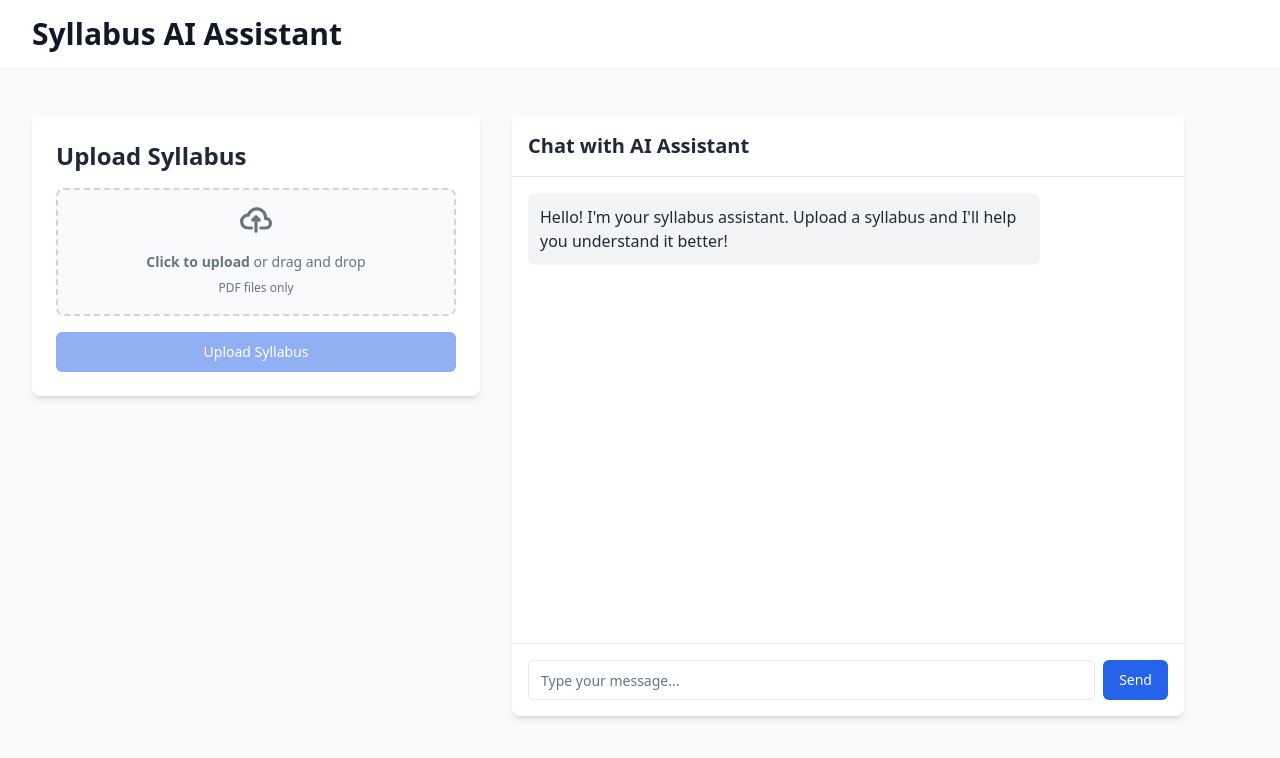
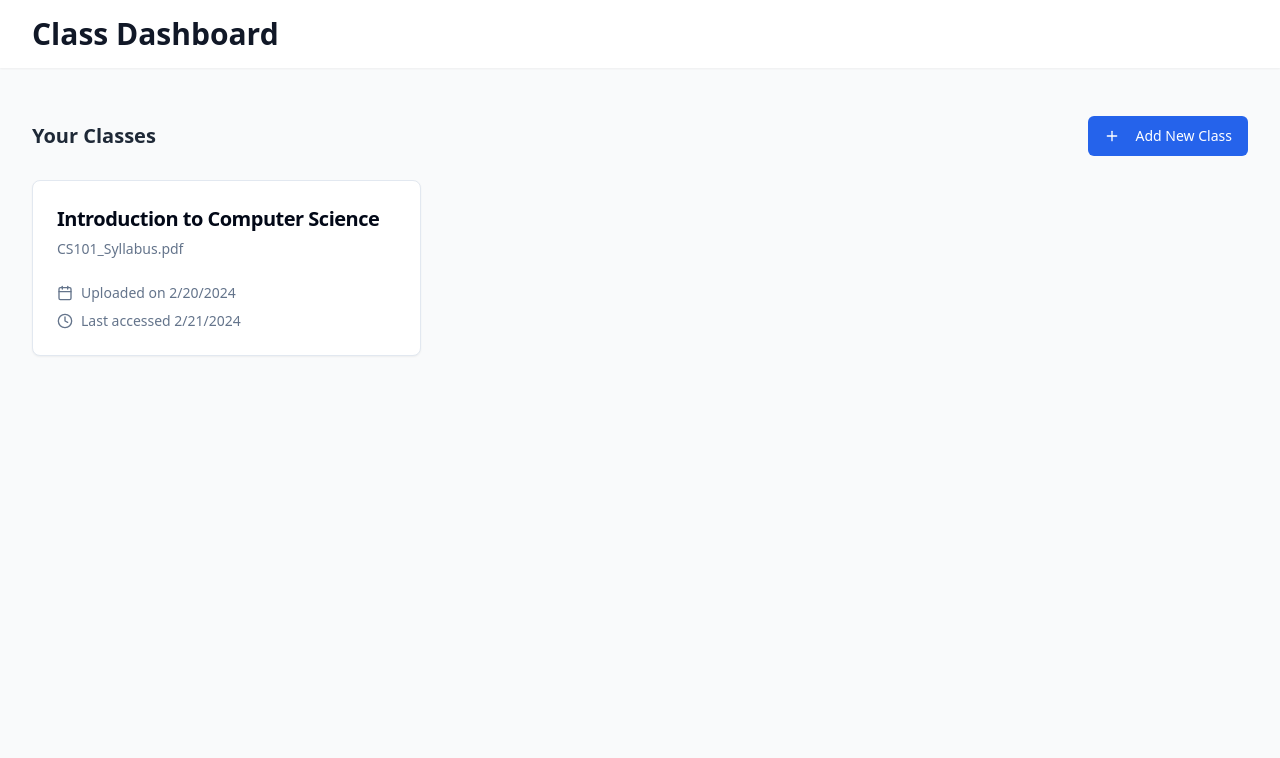
Before and after one commit to lame-o/grade-guru, a React (Vite) app: page / in a window 1280 px wide. Shown: the top 758 px of the page. Built offline with nearby package versions, Linux system fonts and the light colour scheme.

Commit message:
Add dashboard and class management
Implement a user dashboard for viewing classes and AI RAG breakdown. Enable users to name each uploaded PDF to facilitate class creation.
[skip gpt_engineer]

```diff
--- /dev/null
+++ b/src/components/ClassCard.tsx
@@ -0,0 +1,36 @@
+import { Card, CardHeader, CardTitle, CardDescription, CardContent } from "@/components/ui/card";
+import { Class } from "@/types/class";
+import { Calendar, Clock } from "lucide-react";
+
+interface ClassCardProps {
+  classData: Class;
+  onClick: (classId: string) => void;
+}
+
+export const ClassCard = ({ classData, onClick }: ClassCardProps) => {
+  return (
+    <Card
+      className="hover:shadow-lg transition-shadow cursor-pointer"
+      onClick={() => onClick(classData.id)}
+    >
+      <CardHeader>
+        <CardTitle className="text-xl">{classData.name}</CardTitle>
+        <CardDescription>{classData.syllabusName}</CardDescription>
+      </CardHeader>
+      <CardContent>
+        <div className="flex flex-col space-y-2 text-sm text-muted-foreground">
+          <div className="flex items-center">
+            <Calendar className="w-4 h-4 mr-2" />
+            <span>Uploaded on {new Date(classData.uploadDate).toLocaleDateString()}</span>
+          </div>
+          {classData.lastAccessed && (
+            <div className="flex items-center">
+              <Clock className="w-4 h-4 mr-2" />
+              <span>Last accessed {new Date(classData.lastAccessed).toLocaleDateString()}</span>
+            </div>
+          )}
+        </div>
+      </CardContent>
+    </Card>
+  );
+};
--- a/src/components/FileUpload.tsx
+++ b/src/components/FileUpload.tsx
@@ -1,9 +1,11 @@
 import { useState } from "react";
 import { Button } from "@/components/ui/button";
+import { Input } from "@/components/ui/input";
 import { toast } from "sonner";
 
 export const FileUpload = () => {
   const [file, setFile] = useState<File | null>(null);
+  const [className, setClassName] = useState("");
   const [loading, setLoading] = useState(false);
 
   const handleFileChange = (e: React.ChangeEvent<HTMLInputElement>) => {
@@ -22,17 +24,45 @@ export const FileUpload = () => {
       return;
     }
 
+    if (!className.trim()) {
+      toast.error("Please enter a class name");
+      return;
+    }
+
     setLoading(true);
     // TODO: Implement actual file upload logic
     await new Promise((resolve) => setTimeout(resolve, 1500)); // Simulate upload
-    toast.success("Syllabus uploaded successfully!");
+
+    const newClass: Class = {
+      id: Math.random().toString(36).substr(2, 9),
+      name: className,
+      syllabusName: file.name,
+      uploadDate: new Date().toISOString(),
+    };
+
+    console.log("New class created:", newClass);
+    toast.success("Class created successfully!");
     setLoading(false);
+    setFile(null);
+    setClassName("");
   };
 
   return (
     <div className="w-full max-w-md p-6 bg-white rounded-lg shadow-md animate-fade-in">
-      <h2 className="text-2xl font-semibold mb-4 text-gray-800">Upload Syllabus</h2>
+      <h2 className="text-2xl font-semibold mb-4 text-gray-800">Create New Class</h2>
       <div className="space-y-4">
+        <div>
+          <label htmlFor="class-name" className="block text-sm font-medium text-gray-700 mb-1">
+            Class Name
+          </label>
+          <Input
+            id="class-name"
+            type="text"
+            placeholder="Enter class name"
+            value={className}
+            onChange={(e) => setClassName(e.target.value)}
+          />
+        </div>
         <div className="flex items-center justify-center w-full">
           <label
             htmlFor="file-upload"
@@ -75,10 +105,10 @@ export const FileUpload = () => {
         )}
         <Button
           onClick={handleUpload}
-          disabled={!file || loading}
+          disabled={!file || !className.trim() || loading}
           className="w-full"
         >
-          {loading ? "Uploading..." : "Upload Syllabus"}
+          {loading ? "Creating Class..." : "Create Class"}
         </Button>
       </div>
     </div>
--- a/src/pages/Index.tsx
+++ b/src/pages/Index.tsx
@@ -1,21 +1,90 @@
+import { useState } from "react";
 import { FileUpload } from "@/components/FileUpload";
 import { ChatInterface } from "@/components/ChatInterface";
+import { ClassCard } from "@/components/ClassCard";
+import { Button } from "@/components/ui/button";
+import { Plus } from "lucide-react";
+import { Class } from "@/types/class";
 
 const Index = () => {
+  const [showUpload, setShowUpload] = useState(false);
+  const [selectedClass, setSelectedClass] = useState<string | null>(null);
+
+  // Mock data - replace with actual data storage later
+  const [classes] = useState<Class[]>([
+    {
+      id: "1",
+      name: "Introduction to Computer Science",
+      syllabusName: "CS101_Syllabus.pdf",
+      uploadDate: "2024-02-20T10:00:00Z",
+      lastAccessed: "2024-02-21T15:30:00Z",
+    },
+  ]);
+
+  const handleClassClick = (classId: string) => {
+    setSelectedClass(classId);
+    setShowUpload(false);
+  };
+
   return (
     <div className="min-h-screen bg-gray-50">
       <header className="bg-white shadow-sm">
         <div className="max-w-7xl mx-auto py-4 px-4 sm:px-6 lg:px-8">
-          <h1 className="text-3xl font-bold text-gray-900">Syllabus AI Assistant</h1>
+          <h1 className="text-3xl font-bold text-gray-900">Class Dashboard</h1>
         </div>
       </header>
 
       <main className="max-w-7xl mx-auto py-6 sm:px-6 lg:px-8">
         <div className="px-4 py-6 sm:px-0">
-          <div className="flex flex-col lg:flex-row gap-8 items-start">
-            <FileUpload />
-            <ChatInterface />
-          </div>
+          {!showUpload && !selectedClass && (
+            <div className="space-y-6">
+              <div className="flex justify-between items-center">
+                <h2 className="text-xl font-semibold text-gray-800">Your Classes</h2>
+                <Button onClick={() => setShowUpload(true)}>
+                  <Plus className="w-4 h-4 mr-2" />
+                  Add New Class
+                </Button>
+              </div>
+              <div className="grid grid-cols-1 md:grid-cols-2 lg:grid-cols-3 gap-6">
+                {classes.map((classItem) => (
+                  <ClassCard
+                    key={classItem.id}
+                    classData={classItem}
+                    onClick={handleClassClick}
+                  />
+                ))}
+              </div>
+            </div>
+          )}
+
+          {showUpload && (
+            <div className="flex justify-center">
+              <FileUpload />
+            </div>
+          )}
+
+          {selectedClass && (
+            <div className="flex flex-col lg:flex-row gap-8 items-start">
+              <div className="w-full lg:w-1/3">
+                <Button
+                  variant="outline"
+                  className="mb-4"
+                  onClick={() => setSelectedClass(null)}
+                >
+                  Back to Dashboard
+                </Button>
+                <div className="bg-white p-4 rounded-lg shadow">
+                  <h2 className="text-xl font-semibold mb-4">
+                    {classes.find(c => c.id === selectedClass)?.name}
+                  </h2>
+                  {/* Add more class details here */}
+                </div>
+              </div>
+              <div className="w-full lg:w-2/3">
+                <ChatInterface />
+              </div>
+            </div>
+          )}
         </div>
       </main>
     </div>
--- /dev/null
+++ b/src/types/class.ts
@@ -0,0 +1,7 @@
+export interface Class {
+  id: string;
+  name: string;
+  syllabusName: string;
+  uploadDate: string;
+  lastAccessed?: string;
+}
```
